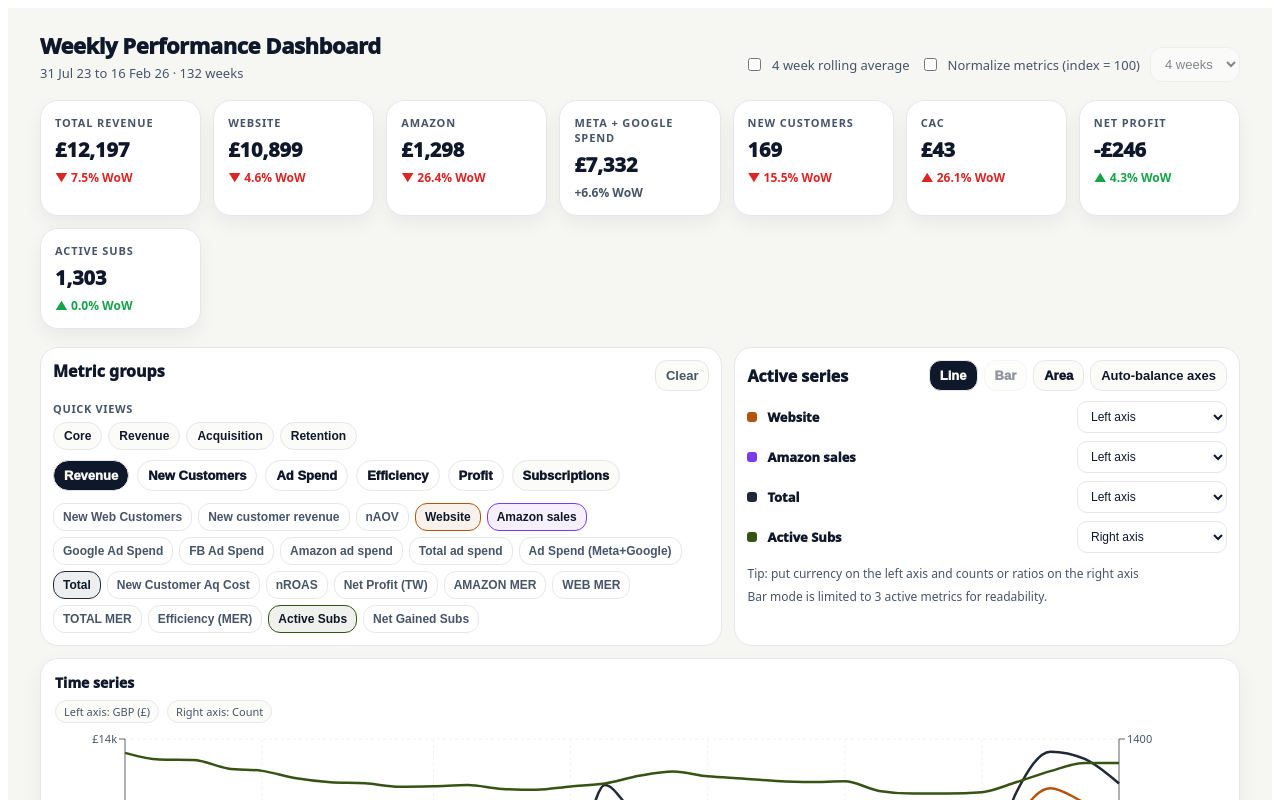
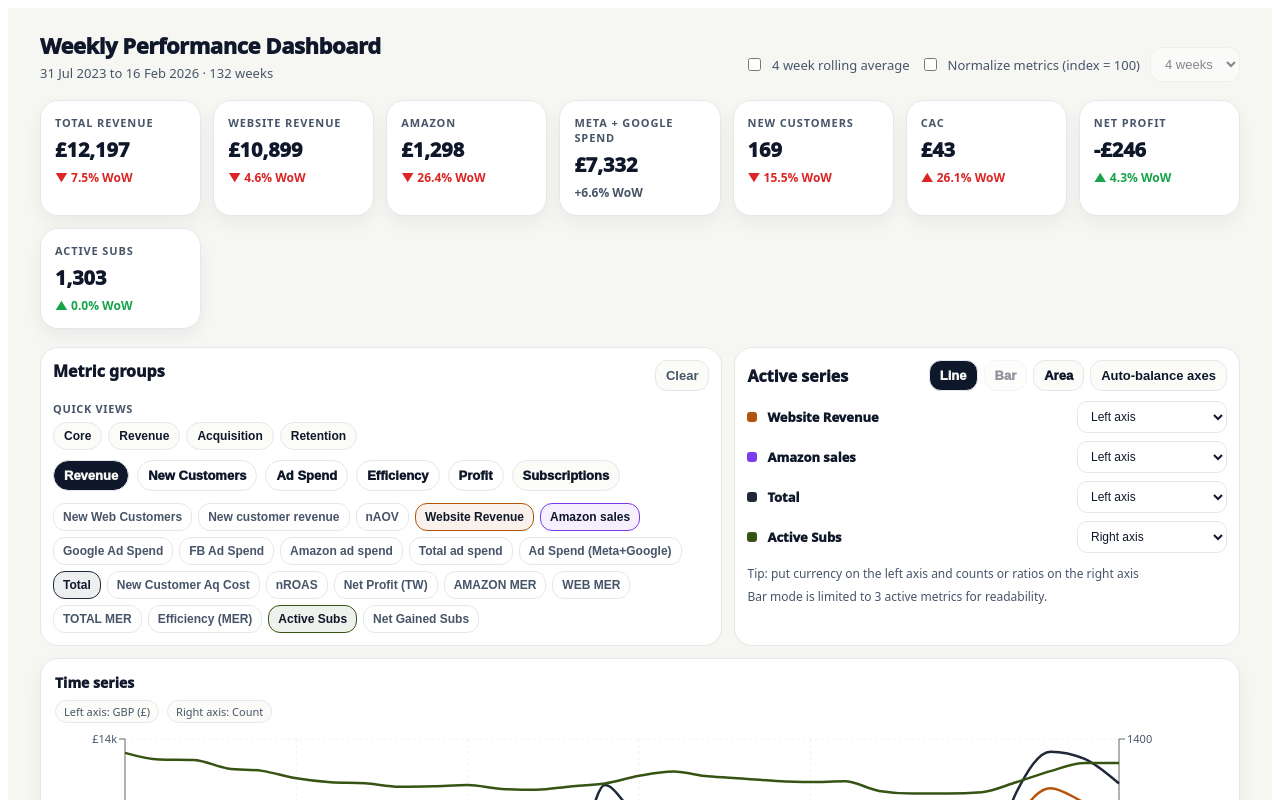
Before and after one commit to I-think-we-struck-goals-here/dashboard-app, a React (Vite) app: page / in a window 1280 px wide. Shown: the top 800 px of the page. Built offline with nearby package versions, Linux system fonts and the light colour scheme.

Commit message:
Update dashboard labels, full dates, and full-width preset charts

```diff
--- a/src/Dashboard.jsx
+++ b/src/Dashboard.jsx
@@ -31,7 +31,7 @@ const parseDate = (s) => {
 const fmtDate = (s) => {
   const d = parseDate(s)
   if (Number.isNaN(d.getTime())) return s
-  return d.toLocaleDateString("en-GB", { day: "2-digit", month: "short", year: "2-digit" })
+  return d.toLocaleDateString("en-GB", { day: "2-digit", month: "short", year: "numeric" })
 }
 
 const fmtNum = (n) => {
@@ -98,7 +98,7 @@ const SERIES_COLORS = [
 const CURRENCY_KEYS = new Set([
   "New customer revenue",
   "nAOV",
-  "Website",
+  "Website Revenue",
   "Amazon sales",
   "Google Ad Spend",
   "FB Ad Spend",
@@ -154,6 +154,7 @@ const salesData = RAW_SALES
 
     return {
       ...r,
+      "Website Revenue": r["Website"],
       "Ad Spend (Meta+Google)": metaGoogleSpend,
       _ts: parseDate(r.date).getTime(),
       _label: fmtDate(r.date)
@@ -199,7 +200,7 @@ const SALES_METRICS = [
   "New Web Customers",
   "New customer revenue",
   "nAOV",
-  "Website",
+  "Website Revenue",
   "Amazon sales",
   "Google Ad Spend",
   "FB Ad Spend",
@@ -227,7 +228,7 @@ const METRIC_COLORS = ALL_METRICS.reduce((acc, metric, idx) => {
 const metricColor = (metric) => METRIC_COLORS[metric] || SERIES_COLORS[0]
 
 const GROUPS = {
-  Revenue: ["Website", "Amazon sales", "Total"],
+  Revenue: ["Website Revenue", "Amazon sales", "Total"],
   "New Customers": ["New Web Customers", "New customer revenue", "nAOV"],
   "Ad Spend": ["Google Ad Spend", "FB Ad Spend", "Ad Spend (Meta+Google)", "Amazon ad spend", "Total ad spend"],
   Efficiency: ["New Customer Aq Cost", "nROAS", "WEB MER", "TOTAL MER", "Efficiency (MER)"],
@@ -242,7 +243,7 @@ const QUICK_VIEWS = [
   },
   {
     label: "Revenue",
-    metrics: ["Website", "Amazon sales", "Total", "Net Profit (TW)"]
+    metrics: ["Website Revenue", "Amazon sales", "Total", "Net Profit (TW)"]
   },
   {
     label: "Acquisition",
@@ -519,7 +520,7 @@ const PresetMiniChart = ({ title, data, aKey, bKey, axisA, axisB }) => {
 }
 
 export default function Dashboard() {
-  const [visible, setVisible] = useState(() => new Set(["Website", "Amazon sales", "Total", "Active Subs"]))
+  const [visible, setVisible] = useState(() => new Set(["Website Revenue", "Amazon sales", "Total", "Active Subs"]))
   const [chartType, setChartType] = useState("line")
   const [hoveredGroup, setHoveredGroup] = useState(null)
 
@@ -630,7 +631,7 @@ export default function Dashboard() {
 
   const kpis = [
     { label: "Total revenue", key: "Total" },
-    { label: "Website", key: "Website" },
+    { label: "Website revenue", key: "Website Revenue" },
     { label: "Amazon", key: "Amazon sales" },
     { label: "Meta + Google spend", key: "Ad Spend (Meta+Google)" },
     { label: "New customers", key: "New Web Customers" },
@@ -711,11 +712,11 @@ export default function Dashboard() {
       { title: "Ad spend vs Amazon sales", aKey: spend, bKey: "Amazon sales" },
       { title: "Ad spend vs Net gained subs", aKey: spend, bKey: "Net Gained Subs" },
 
-      { title: "Website revenue vs New customers", aKey: "Website", bKey: "New Web Customers" },
-      { title: "Website revenue vs CAC", aKey: "Website", bKey: "New Customer Aq Cost" },
+      { title: "Website revenue vs New customers", aKey: "Website Revenue", bKey: "New Web Customers" },
+      { title: "Website revenue vs CAC", aKey: "Website Revenue", bKey: "New Customer Aq Cost" },
       { title: "Total revenue vs Active subs", aKey: "Total", bKey: "Active Subs" },
       { title: "Amazon sales vs Amazon ad spend", aKey: "Amazon sales", bKey: "Amazon ad spend" },
-      { title: "Meta + Google spend vs Website revenue", aKey: spend, bKey: "Website" }
+      { title: "Meta + Google spend vs Website revenue", aKey: spend, bKey: "Website Revenue" }
     ]
 
     return list.map((p) => ({
@@ -1110,7 +1111,7 @@ export default function Dashboard() {
 
           <div style={{ marginTop: 12, fontSize: 12, color: THEME.muted }}>All Ad spend presets use Meta + Google only</div>
 
-          <div style={{ marginTop: 12, display: "grid", gridTemplateColumns: "repeat(auto-fit, minmax(340px, 1fr))", gap: 14 }}>
+          <div style={{ marginTop: 12, display: "grid", gridTemplateColumns: "1fr", gap: 14 }}>
             {presets.map((p) => (
               <PresetMiniChart key={p.title} title={p.title} data={rangedData} aKey={p.aKey} bKey={p.bKey} axisA={p.axisA} axisB={p.axisB} />
             ))}
@@ -1126,7 +1127,7 @@ export default function Dashboard() {
                   <th style={{ padding: "10px 12px", textAlign: "left", color: THEME.muted, fontWeight: 950, position: "sticky", left: 0, background: THEME.panel2 }}>
                     Week
                   </th>
-                  {["Total", "Website", "Amazon sales", "New Web Customers", "Ad Spend (Meta+Google)", "Net Profit (TW)", "nROAS", "Active Subs"].map((h) => (
+                  {["Total", "Website Revenue", "Amazon sales", "New Web Customers", "Ad Spend (Meta+Google)", "Net Profit (TW)", "nROAS", "Active Subs"].map((h) => (
                     <th key={h} style={{ padding: "10px 12px", textAlign: "right", color: THEME.muted, fontWeight: 950, whiteSpace: "nowrap" }}>
                       {h}
                     </th>
@@ -1142,7 +1143,7 @@ export default function Dashboard() {
                       <td style={{ padding: "9px 12px", textAlign: "left", color: THEME.text, fontWeight: 950, position: "sticky", left: 0, background: THEME.panel }}>
                         {row._label}
                       </td>
-                      {["Total", "Website", "Amazon sales", "New Web Customers", "Ad Spend (Meta+Google)", "Net Profit (TW)", "nROAS", "Active Subs"].map((k) => (
+                      {["Total", "Website Revenue", "Amazon sales", "New Web Customers", "Ad Spend (Meta+Google)", "Net Profit (TW)", "nROAS", "Active Subs"].map((k) => (
                         <td key={k} style={{ padding: "9px 12px", textAlign: "right", color: THEME.text, fontVariantNumeric: "tabular-nums", fontWeight: 850 }}>
                           {formatVal(k, row[k])}
                         </td>
```
Also changed, not shown: 2 other files (tests, documents, lock files or other folders).
